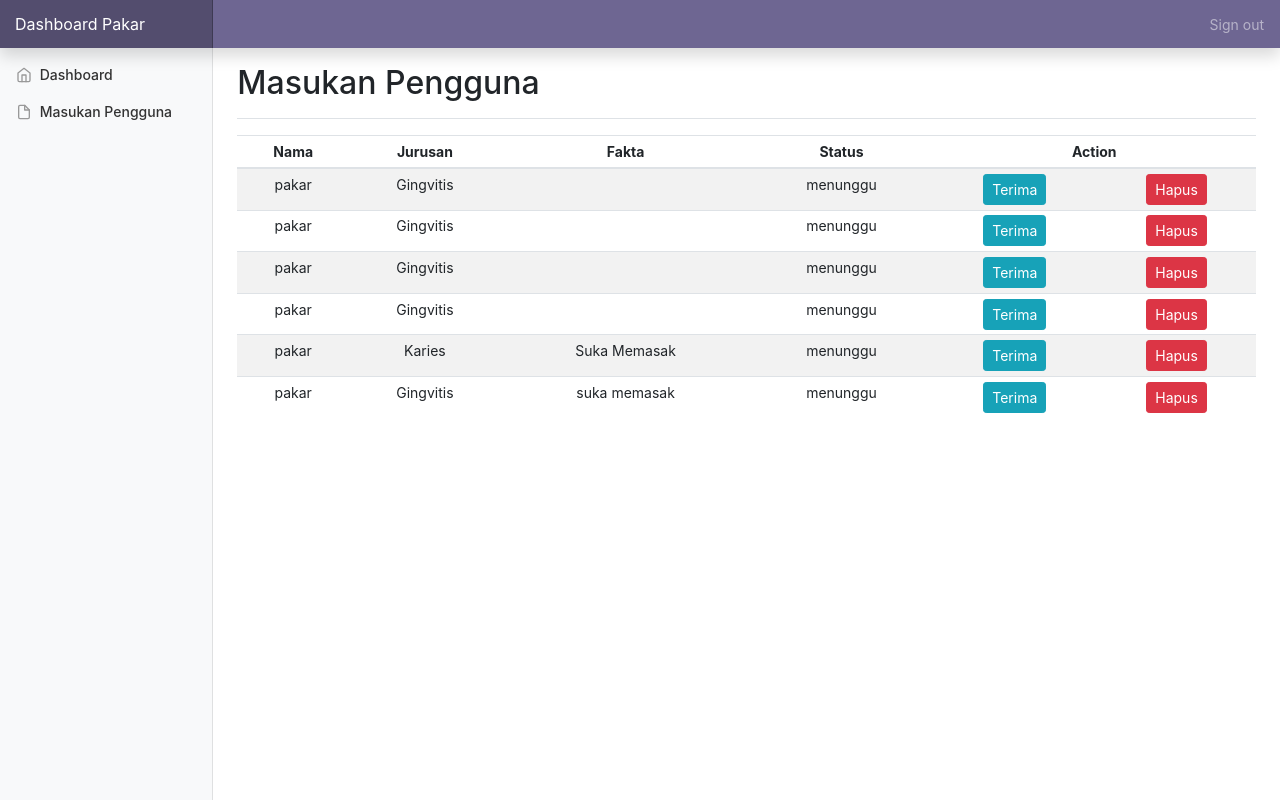
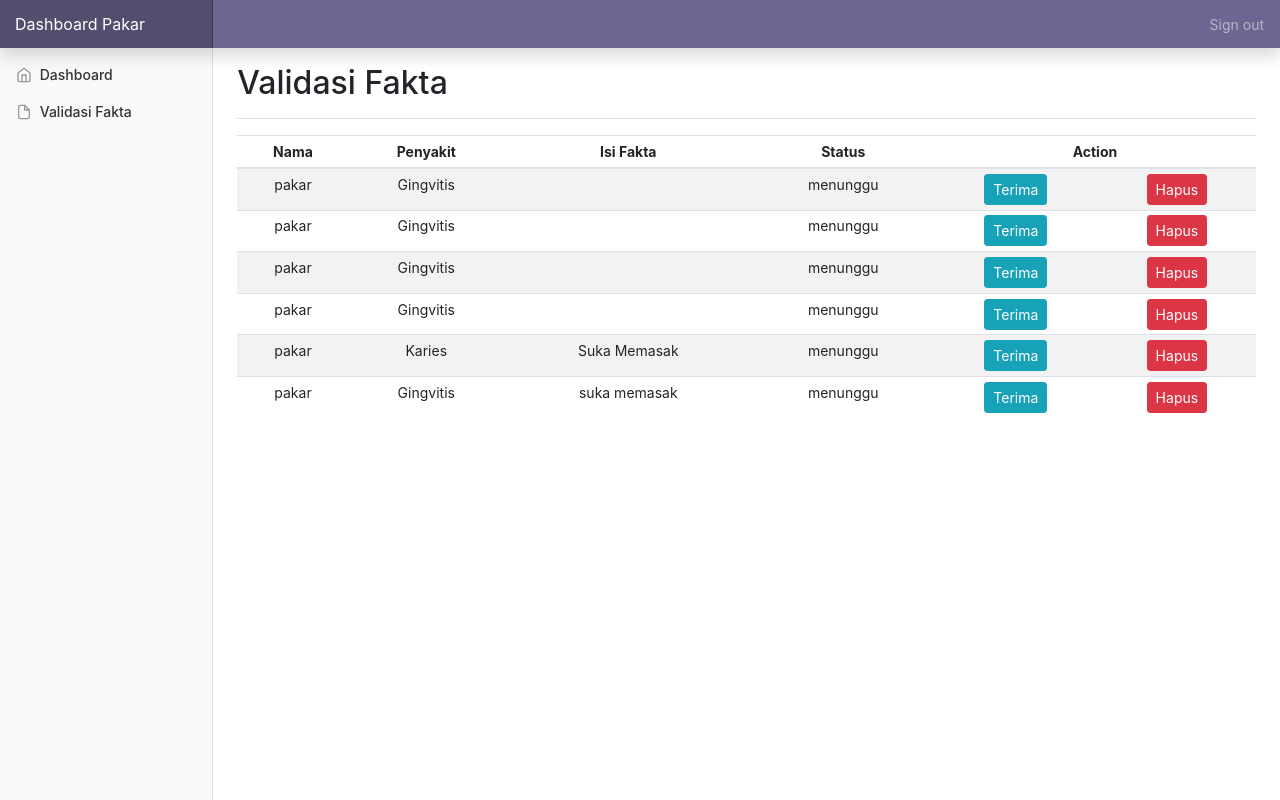
Before and after one commit to rachmadhartono8/sistem-pakar-kesehatan-gigi, a PHP site: page /pakar-masukan.php in a window 1280 px wide. Run offline with PHP 8.4, Linux system fonts and the light colour scheme; data comes from the database, SQL or seed files in the repository; some libraries are stand-ins or nearby versions.

Commit message:
tarkhir jadi

```diff
--- a/pakar-home.php
+++ b/pakar-home.php
@@ -7,7 +7,7 @@
     <meta name="author" content="">
     <link rel="icon" href="image/icon.png">
 
-    <title>Dashboard Pakar</title>
+    <title>Dashboard Sistem Pakar</title>
 
     <!-- Bootstrap core CSS -->
     <link href="https://getbootstrap.com/docs/4.1/dist/css/bootstrap.min.css" rel="stylesheet">
@@ -19,7 +19,7 @@
   <body>
 
     <nav class="navbar navbar-dark fixed-top flex-md-nowrap p-0 shadow" style="background-color: #6e6692;">
-      <a class="navbar-brand col-sm-3 col-md-2 mr-0" href="#">Dashboard Pakar</a>
+      <a class="navbar-brand col-sm-3 col-md-2 mr-0" href="#">Dashboard Sistem Pakar</a>
       <ul class="navbar-nav px-3">
         <li class="nav-item text-nowrap">
           <a class="nav-link btn" href="proseslogout.php">Sign out</a>
--- a/pakar-masukan.php
+++ b/pakar-masukan.php
@@ -7,7 +7,7 @@
     <meta name="author" content="">
     <link rel="icon" href="image/icon.png">
 
-    <title>Masukan Pengguna</title>
+    <title>Validasi Fakta</title>
 
     <!-- Bootstrap core CSS -->
     <link href="https://getbootstrap.com/docs/4.1/dist/css/bootstrap.min.css" rel="stylesheet">
@@ -34,7 +34,7 @@
 
         <main role="main" class="col-md-9 ml-sm-auto col-lg-10 px-4">
           <div class="d-flex justify-content-between flex-wrap flex-md-nowrap align-items-center pt-3 pb-2 mb-3 border-bottom">
-            <h1 class="h2">Masukan Pengguna</h1>
+            <h1 class="h2">Validasi Fakta</h1>
           </div>
           <div class="table-responsive">
             <table class="table table-striped table-sm" style="text-align: center;" >
@@ -42,8 +42,8 @@
                 <tr>
                   <th>Nama</th>
                   <!-- <th>Jurusan</th> -->
-                  <th>Jurusan</th>
-                  <th>Fakta</th>
+                  <th>Penyakit</th>
+                  <th>Isi Fakta</th>
                   <th>Status</th>
                   <th colspan="2">Action</th>
                 </tr>
--- a/pakar-sidebar.php
+++ b/pakar-sidebar.php
@@ -10,7 +10,7 @@
               <li class="nav-item">
                 <a class="nav-link" href="pakar-masukan.php">
                   <span data-feather="file"></span>
-                  Masukan Pengguna
+                  Validasi Fakta
                 </a>
               </li>
             </ul>
```
